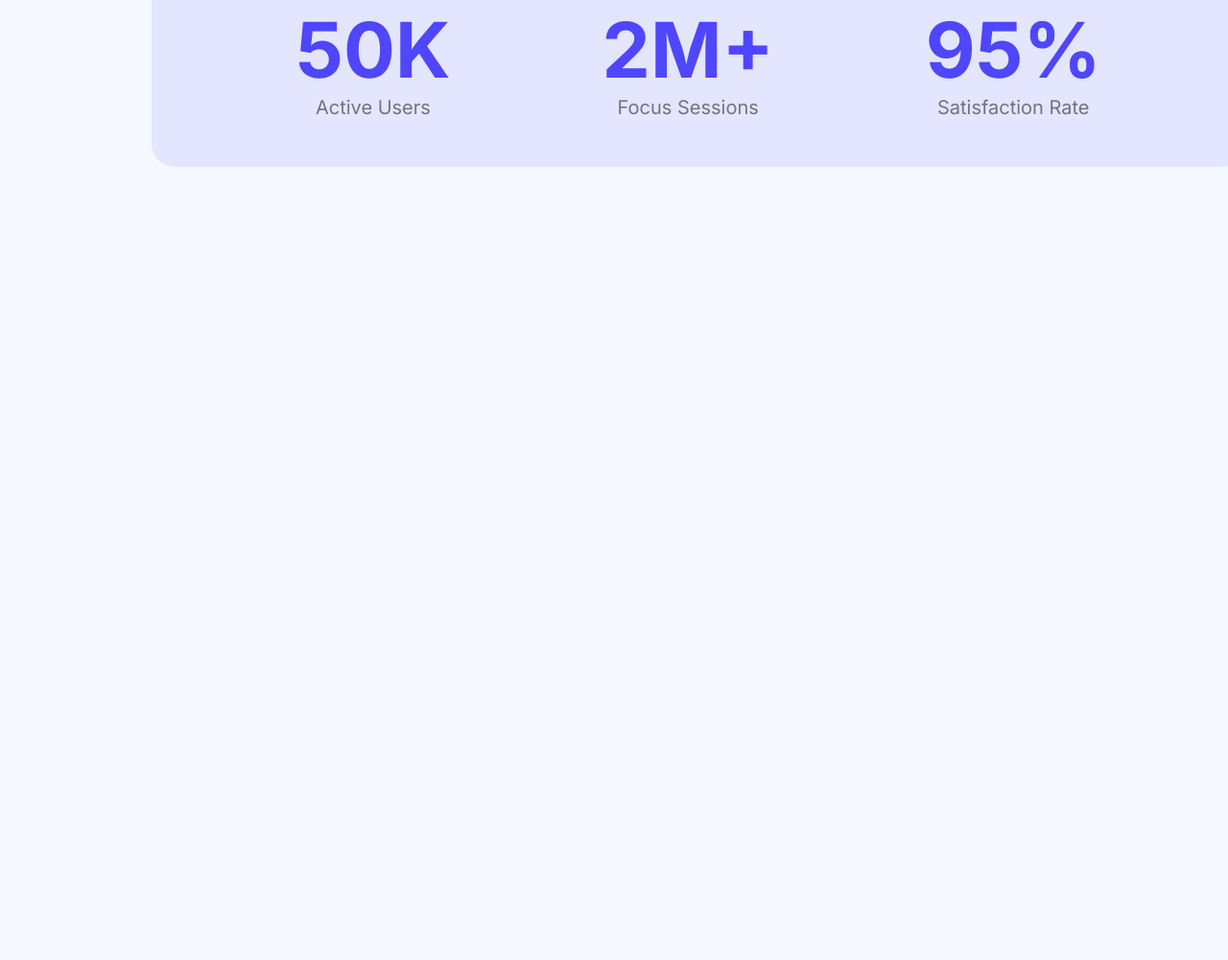
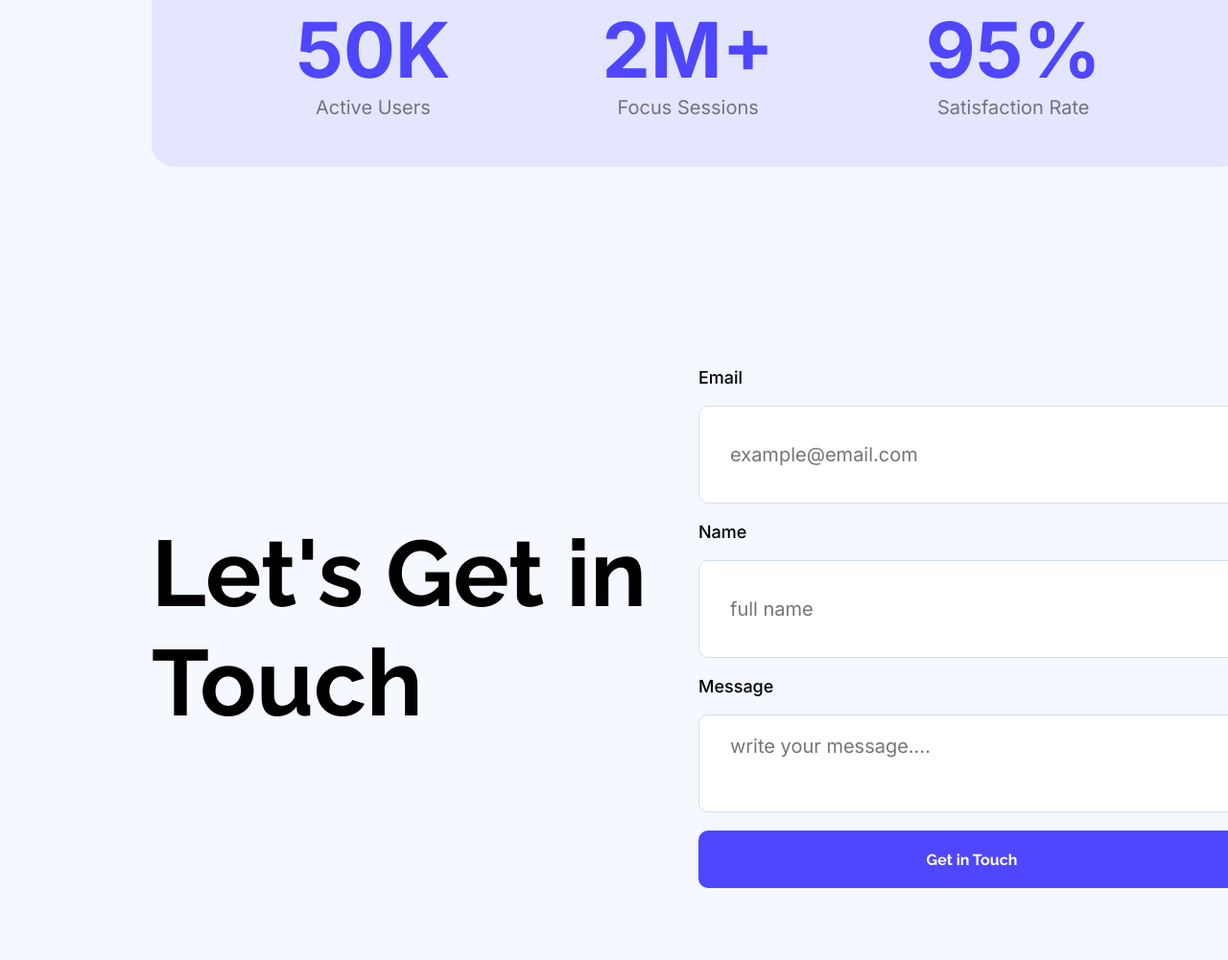
Before and after one commit to Mohammadarman1357/Landing-Launchpad, a plain HTML site: page index.html in a window 1280 px wide. Shown: the part 1402-2403 px from the top of the page at 96% size. Before the commit the page ends 1713 px from the top, so only its background shows below. Drawn offline with Linux system fonts and the light colour scheme.

Commit message:
Added let's get in touch section with label, input tag , textarea and submit button.

```diff
--- a/index.html
+++ b/index.html
@@ -35,7 +35,8 @@
         <div class="banner">
             <div class="banner-content text-center">
                 <h1 class="banner-title raleway-normal secondary-color">Cool Dark UI Template for Webflow Agencies!</h1>
-                <a href="https://www.programming-hero.com"><button class="btn-primary raleway-normal">Stay Focused</button></a>
+                <a href="https://www.programming-hero.com"><button class="btn-primary raleway-normal">Stay
+                        Focused</button></a>
             </div>
         </div>
 
@@ -45,24 +46,25 @@
     <main>
 
         <!-- action section -->
-
-        <div class="action-container">
+        <section class="action-container">
             <div class="action-content raleway-normal">
                 <h1 class="action-title secondary-color">See It in Action</h1>
                 <p class="action-description">Explore the live preview and imagine your brand in this bold new look.</p>
 
-                <a href="https://www.programming-hero.com"><buttton class="btn-primary">Launch Live Preview</buttton></a>
+                <a href="https://www.programming-hero.com">
+                    <buttton class="btn-primary">Launch Live Preview</buttton>
+                </a>
             </div>
 
             <div>
                 <img src="./Assets/wc-mini.png" alt="webflow conf 2022">
             </div>
-        </div>
+        </section>
 
         <!-- productive users section -->
-
         <section class="productive-container">
-            <h1 class="productive-title  raleway-normal secondary-color text-center">Joined Thousands of Productive Users</h1>
+            <h1 class="productive-title  raleway-normal secondary-color text-center">Joined Thousands of Productive
+                Users</h1>
 
             <div class="productive-content inter-normal text-center">
                 <div class="product-data">
@@ -80,6 +82,35 @@
             </div>
         </section>
 
+
+        <!-- let's get in touch section -->
+        <section class="getin-touch-container">
+            <div class="getin-touch-content">
+                <h1 class="getin-touch-title raleway-normal">Let's Get in Touch</h1>
+            </div>
+
+            <div class="getin-touch-content">
+                <form action="">
+                    <label for="Email"><span class="inter-normal label">Email</span>
+                        <input class="input-field inter-normal" type="email" name="" id=""
+                            placeholder="example@email.com">
+                    </label>
+
+                    <label for="Name"><span class="inter-normal label">Name</span>
+                        <input class="input-field inter-normal" type="tel" name="" id="" placeholder="full name">
+                    </label>
+
+                    <label for="Message"><span class="inter-normal label">Message</span>
+                        <textarea class="input-field inter-normal" name="" id="" cols="30" rows="10"
+                            placeholder="write your message...."></textarea>
+                    </label>
+
+                    <a href="https://www.programming-hero.com"><input class="btn-primary get-btn raleway-normal"
+                            type="submit" value="Get in Touch"></a>
+                </form>
+            </div>
+        </section>
+
     </main>
 
     <!-- footer section -->
--- a/styles/styles.css
+++ b/styles/styles.css
@@ -11,18 +11,19 @@
     font-style: normal;
 }
 
-body{
+body {
     width: 1440px;
     background-color: #F5F8FF;
 }
 
-header a , main a{
+header a,
+main a {
     text-decoration: none;
 }
 
 /* shared styles */
 
-.secondary-bg{
+.secondary-bg {
     background-image: url(../Assets/Hero-bg.png);
     background-repeat: no-repeat;
     height: 698px;
@@ -32,7 +33,7 @@ header a , main a{
     color: #4E47FF;
 }
 
-.secondary-color{
+.secondary-color {
     color: #252432;
 }
 
@@ -48,14 +49,15 @@ header a , main a{
     cursor: pointer;
 }
 
-.btn-primary:hover{
+.btn-primary:hover {
     color: black;
-    background-color:chartreuse;
+    background-color: chartreuse;
 }
 
-.text-center{
+.text-center {
     text-align: center;
 }
+
 
 /* nav styles */
 
@@ -72,75 +74,118 @@ nav {
 }
 
 /* banner styles */
-.banner{
+.banner {
     display: flex;
     justify-content: center;
     margin: 158px 268px 152px;
 }
 
-.banner-title{
+.banner-title {
     font-size: 65px;
     font-weight: bold;
-    margin:0 0 37px;
+    margin: 0 0 37px;
 }
 
 /* action styles */
-.action-container{
+.action-container {
     display: flex;
     align-items: center;
     margin: 116px 150px;
 }
 
-.action-content{
+.action-content {
     margin: 63px 220px 63px 0;
 }
 
-.action-title{
+.action-title {
     font-size: 42px;
     font-weight: bold;
     margin: 0;
 }
 
-.action-description{
+.action-description {
     font-size: 24px;
     margin: 23px 0 35px;
     color: #252432;
 }
 
-.action-container img{
+.action-container img {
     border-radius: 48px;
 }
 
 /* productive users section styles */
 
-.productive-container{
+.productive-container {
     padding: 50px 80px;
     margin: 116px 150px 137px;
     background-color: rgba(78, 71, 255, 0.1);
     border-radius: 24px;
 }
 
-.productive-title{
+.productive-title {
     font-size: 38px;
     font-weight: bold;
     margin: 0;
 }
-.productive-content{
+
+.productive-content {
     display: flex;
     justify-content: center;
-    align-items:start;
-    gap: 158px ;
+    align-items: start;
+    gap: 158px;
     margin-top: 40px;
 }
 
-.product-data-title{
+.product-data-title {
     font-size: 80px;
     font-weight: bold;
     margin: 0;
 }
 
-.product-data-description{
+.product-data-description {
     font-size: 20px;
     margin: 0;
     color: rgba(0, 0, 0, 0.5);
 }
+
+/* let's get in touch section styles */
+.getin-touch-container {
+    display: flex;
+    align-items: center;
+    margin: 92px 150px 14px;
+    padding: 72px 0;
+}
+
+.getin-touch-content {
+    width: 50%;
+}
+
+.getin-touch-title {
+    font-size: 97px;
+    font-weight: bold;
+}
+
+.input-field {
+    background-color: #FFFFFF;
+    color: rgba(0, 0, 0, 0.5);
+    border: 1px solid rgba(214, 221, 237, 1);
+    border-radius: 10px;
+    height: 60px;
+    width: 497px;
+    padding: 20px 32px;
+    margin: 19px 0;
+    display: block;
+    font-size: 20px;
+}
+
+.label {
+    font-size: 18px;
+    font-weight: 500;
+    color: rgba(0, 0, 0, 1);
+}
+
+.get-btn {
+    height: 60px;
+    width: 100%;
+    padding: 19px 101px;
+}
```
